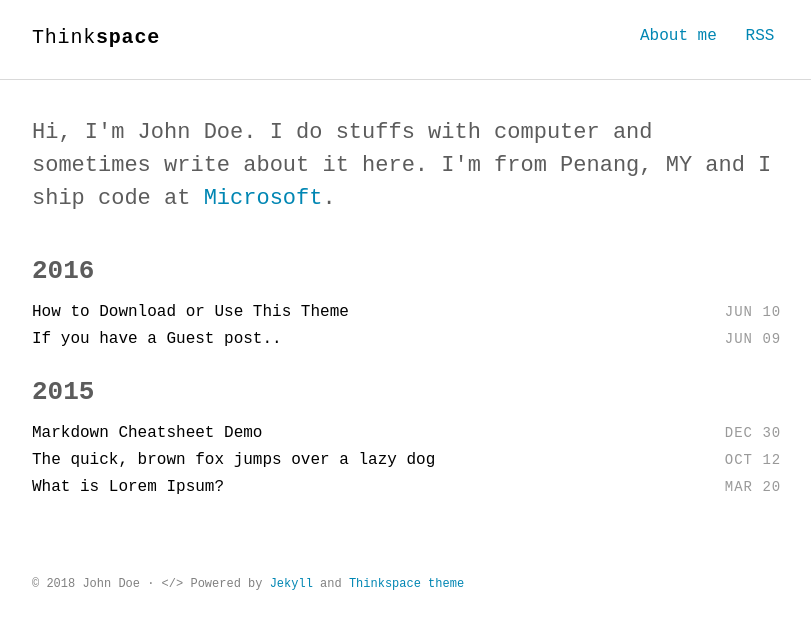
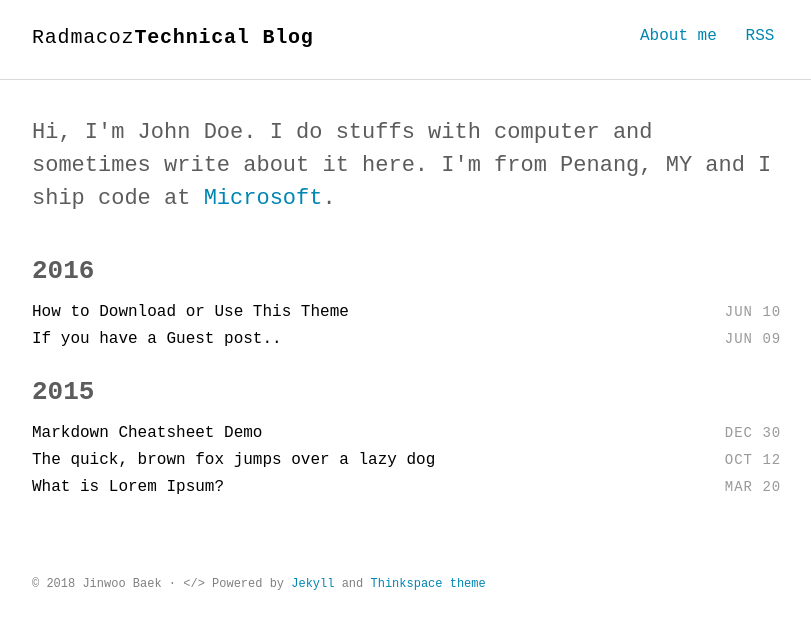
Before and after one commit to radmacoz/radmacoz.github.io, a Jekyll site: the page built from index.html, in a window 1280 px wide. Shown: the top 629 px of the page, without its empty margins (232-1043 px from the left). Built offline with Jekyll 4.4.1, drawn with Linux system fonts in a browser that asks for light colours; some web fonts are replaced.

Commit message:
1127 blog 기본 설정 수정

```diff
--- a/_config.yml
+++ b/_config.yml
@@ -1,9 +1,9 @@
 # Site settings
-title_left    : "Think"
-title_right   : "space" # default: ""
+title_left    : "Radmacoz"
+title_right   : "Technical Blog" # default: ""
 description   : "Minimalist Jekyll theme for technical writing blog."
 keywords      : "Jekyll, theme, free, download, SEO, blog, web, minimalist, thinkspace"
-url           : https://heiswayi.github.io/thinkspace # site url
+url           : https://radmacoz.github.io # site url
 baseurl       : "" # apply repo name like "/myproject" if used under gh-pages branch, else (under master branch) just leave empty/blank
 cover         : "" # image uri like logo/cover image for site seo
 
@@ -28,7 +28,7 @@ sass:
 
 # Author settings
 author:
-  name     : "John Doe"
+  name     : "Jinwoo Baek"
 
 plugins:
   - jekyll-sitemap
```
